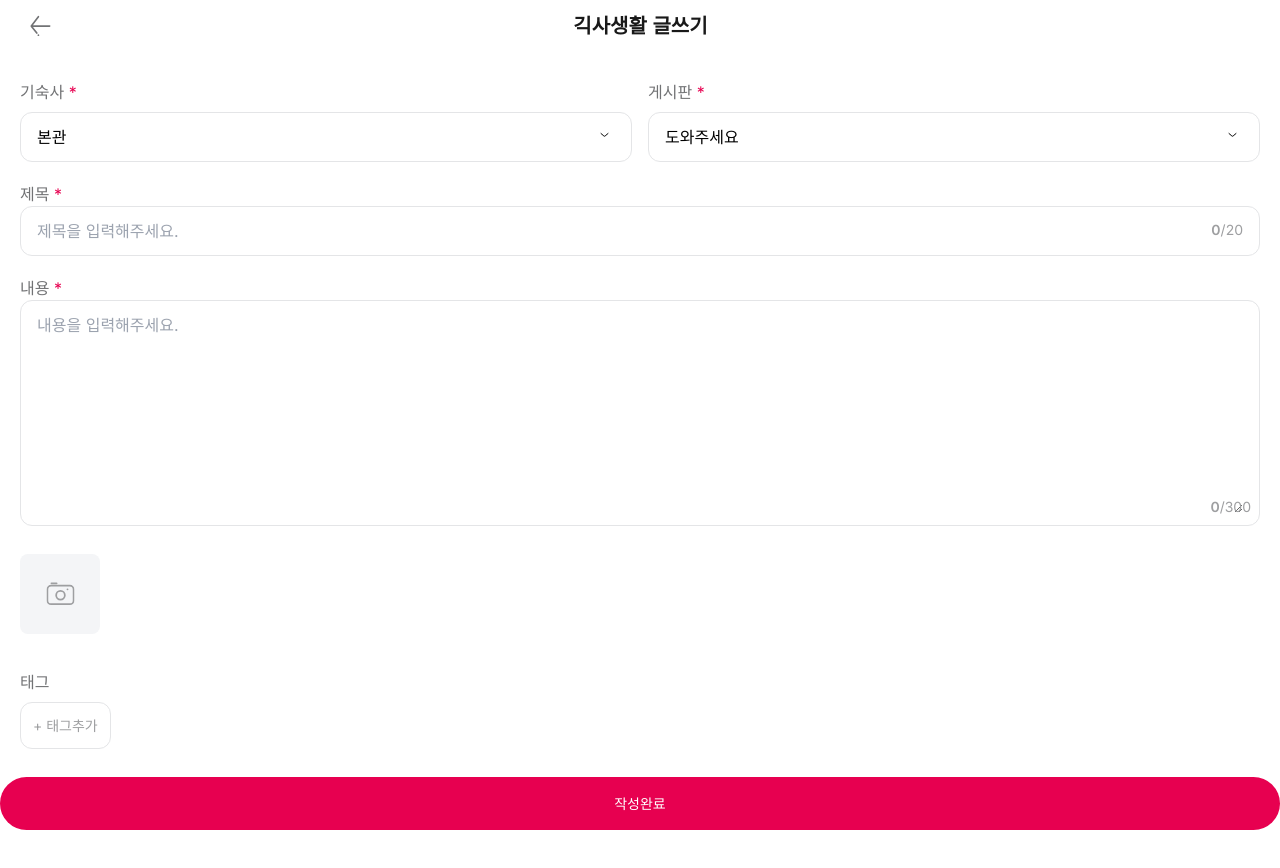
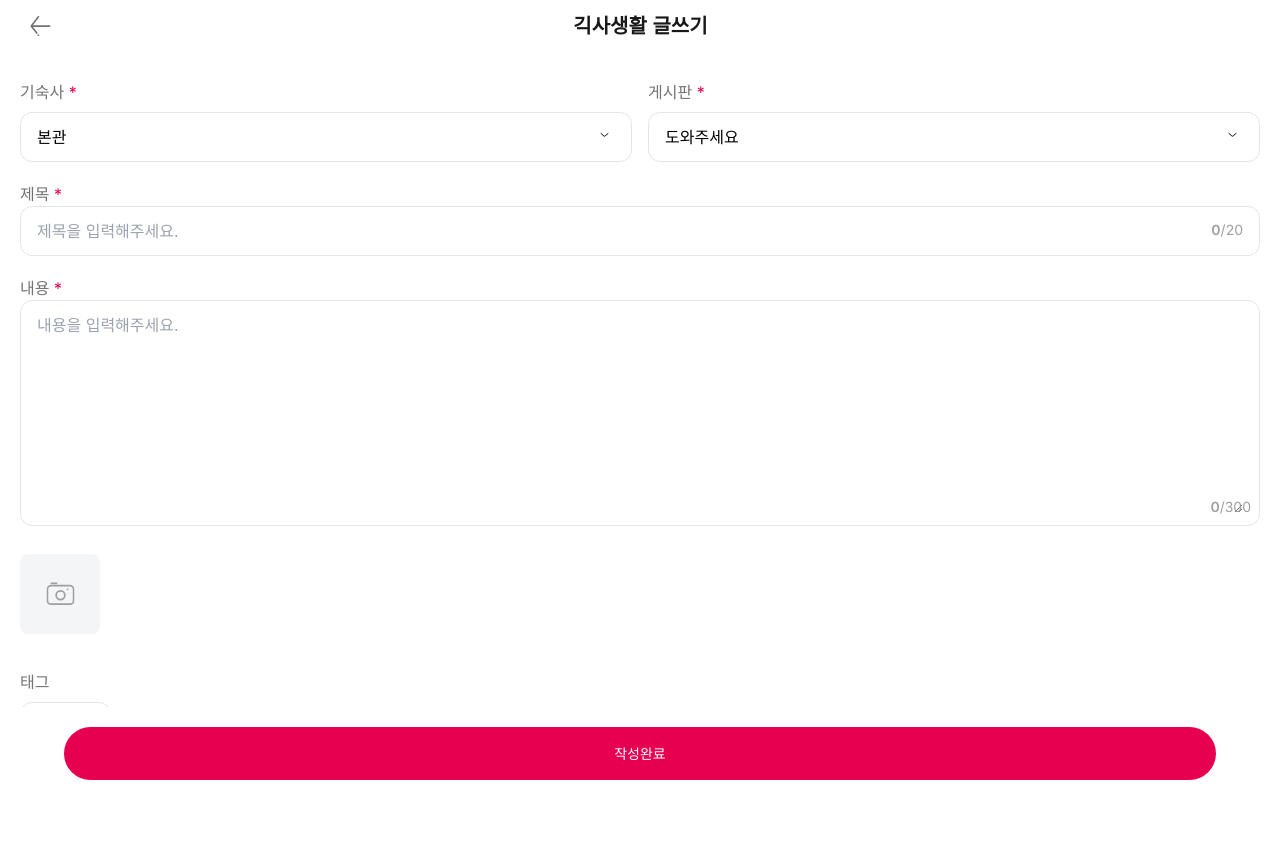
Before and after one commit to dormitoryFamilies/web-front, a Next.js app in the folder dorm-front/: page /board/write in a window 1280 px wide. Shown: the top 868 px of the page. Before the commit the page ends 830 px from the top, so only its background shows below. Built offline with nearby package versions, Linux system fonts and the light colour scheme.

Commit message:
style: 제출하기 버튼 컴포넌트 스타일 수정 #43

```diff
--- a/dorm-front/src/app/(main)/board/edit/page.tsx
+++ b/dorm-front/src/app/(main)/board/edit/page.tsx
@@ -145,7 +145,7 @@ const Edit = () => {
     <div>
       <Header headerType={"dynamic"} title={"긱사생활 글수정"}></Header>
       <div className={"h-[60px]"} />
-      <form onSubmit={handleSubmit} className={"relative"}>
+      <form onSubmit={handleSubmit}>
         <div className="flex flex-col m-5 gap-y-5">
           <div className="flex justify-between gap-x-4">
             <DormTypeFilter content={ARTICLE_DORM_LIST} title={"기숙사"} />
@@ -180,9 +180,12 @@ const Edit = () => {
             placeholder={"#태그추가"}
             essential={false}></TagInput>
         </div>
-        <button className={"absolute text-h5 text-white bg-primary w-full rounded-full py-4"} type={"submit"}>
-          작성완료
-        </button>
+        <div className={"h-[100px]"} />
+        <div className={"fixed bottom-0 flex items-center justify-center bg-white w-full border py-5"}>
+          <button className={"w-[90%] left-5 text-h5 text-white bg-primary rounded-full py-4"} type={"submit"}>
+            작성완료
+          </button>
+        </div>
       </form>
     </div>
   );
--- a/dorm-front/src/app/(main)/board/write/page.tsx
+++ b/dorm-front/src/app/(main)/board/write/page.tsx
@@ -124,7 +124,7 @@ const Write = () => {
     <div>
       <Header headerType={"dynamic"} title={"긱사생활 글쓰기"}></Header>
       <div className={"h-[60px]"} />
-      <form onSubmit={handleSubmit} className={"relative"}>
+      <form onSubmit={handleSubmit}>
         <div className="flex flex-col m-5 gap-y-5">
           <div className="flex justify-between gap-x-4">
             <DormTypeFilter content={ARTICLE_DORM_LIST} title={"기숙사"} />
@@ -147,9 +147,12 @@ const Write = () => {
             placeholder={"#태그추가"}
             essential={false}></TagInput>
         </div>
-        <button className={"absolute text-h5 text-white bg-primary w-full rounded-full py-4"} type={"submit"}>
-          작성완료
-        </button>
+        <div className={"h-[100px]"} />
+        <div className={"fixed bottom-0 flex items-center justify-center bg-white w-full  py-5"}>
+          <button className={"w-[90%] left-5 text-h5 text-white bg-primary rounded-full py-4"} type={"submit"}>
+            작성완료
+          </button>
+        </div>
       </form>
     </div>
   );
```
